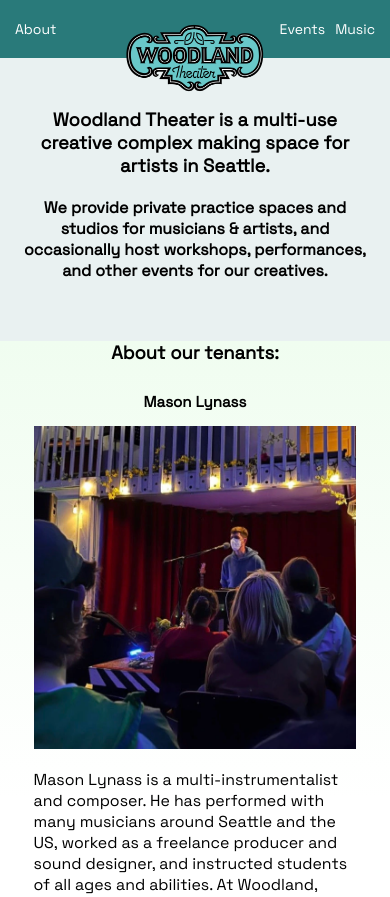
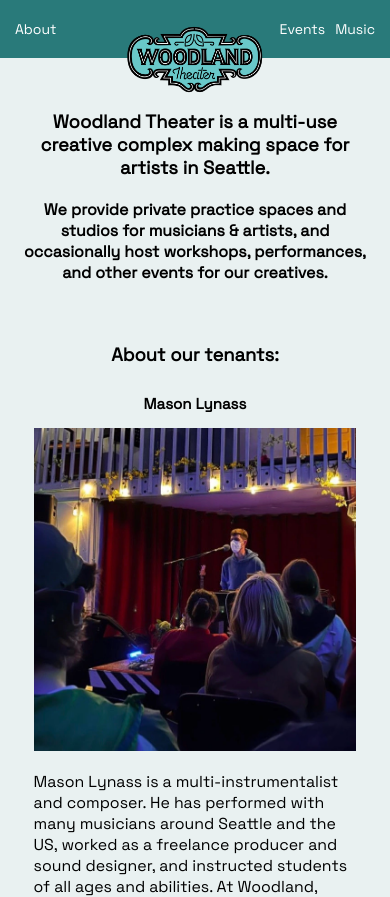
Before and after one commit to mason-lynass/woodland-website, a React (Create React App) app: page /about in a window 390 px wide. Shown: the top 897 px of the page. Built offline with nearby package versions, Linux system fonts and the light colour scheme; no server answers.

Commit message:
logo resize, one small background color change

```diff
--- a/src/App.css
+++ b/src/App.css
@@ -14,15 +14,15 @@
   right: 0;
   margin: auto;
   /* transform: translate(-50%, 0); */
-  width: calc(140px * 1.88);
-  height: 140px;
+  width: calc(200px * 1.88);
+  height: 200px;
   background: transparent;
 }
 
 #nav-container {
   position: sticky;
   top: 0;
-  padding-bottom: 70px;
+  padding-bottom: 100px;
 }
 
 #nav-flex {
@@ -31,7 +31,7 @@
   flex-flow: row wrap;
   justify-content: space-between;
   align-items: center;
-  padding: 25px 50px;
+  padding: 37.25px 50px;
 }
 
 #nav-links {
@@ -44,6 +44,7 @@
 #nav-links a, #nav-flex a {
   text-decoration: none;
   color: white;
+  font-size: 20px;
 }
 
 main h2 {
@@ -127,10 +128,24 @@
   border: 1px solid black;
 }
 
+@media screen and (max-width: 1100px) {
+  #logo {
+    width: calc(1.88 * (200px + .15 * (100vw - 1100px)));
+    height: calc(200px + .15 * (100vw - 1100px));
+  }
+
+  .IGGallery-pic {
+    width: 40vw;
+    height: 40vw;
+    object-fit: cover;
+    border: 1px solid black;
+  }
+}
+
 @media screen and (max-width: 600px) {
   main h2 {
     text-align: center;
-    margin: 0 20px 40px 20px;
+    margin: 40px 20px;
   }
 
   #nav-flex {
@@ -143,12 +158,12 @@
   }
 
   #nav-container {
-    padding-bottom: 58px;
+    padding-bottom: 60px;
   }
 
   #logo {
-    width: calc(80px * 1.88);
-    height: 80px;
+    width: calc(1.88 * (100px + .1 * (100vw - 600px)));
+    height: calc(100px + .1 * (100vw - 600px));
   }
 
   #nav-links {
@@ -170,13 +185,6 @@
     justify-content: center;
     align-items: center;
     gap: 5%;
-  }
-
-  .IGGallery-pic {
-    width: 40vw;
-    height: 40vw;
-    object-fit: cover;
-    border: 1px solid black;
   }
 
   #mailing-list-copy p {
--- a/src/CSS/About.css
+++ b/src/CSS/About.css
@@ -11,8 +11,8 @@
 }
 
 #tenants-about {
-  background-image: linear-gradient(to bottom, rgba(240, 253, 240, 1), rgb(255, 255, 255, 0), rgb(255, 255, 255, 0), rgb(255, 255, 255, 0), rgba(240, 253, 240, 1));
-  background-color: white;
+  /* background-image: linear-gradient(to bottom, rgba(240, 253, 240, 1), rgb(255, 255, 255, 0), rgb(255, 255, 255, 0), rgb(255, 255, 255, 0), rgba(240, 253, 240, 1));
+  background-color: white; */
   margin: 100px 0;
 }
 
```
